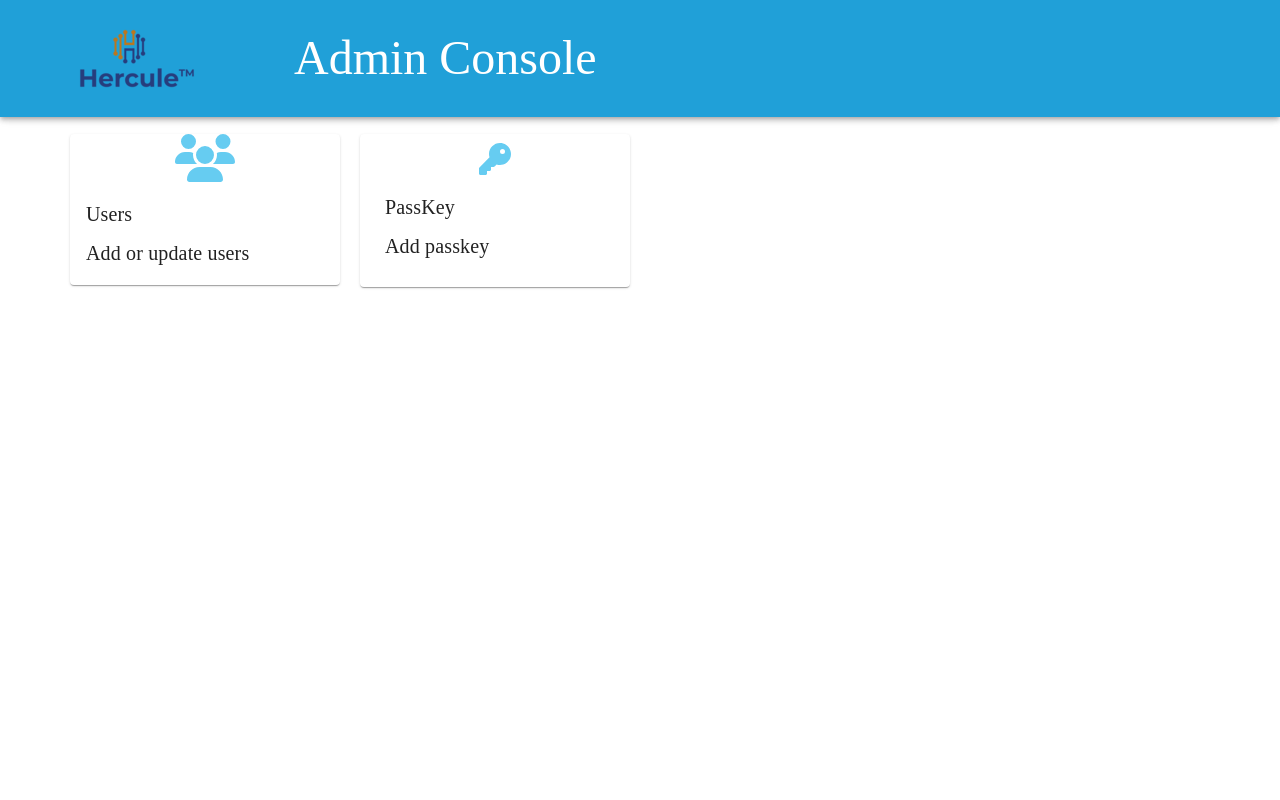
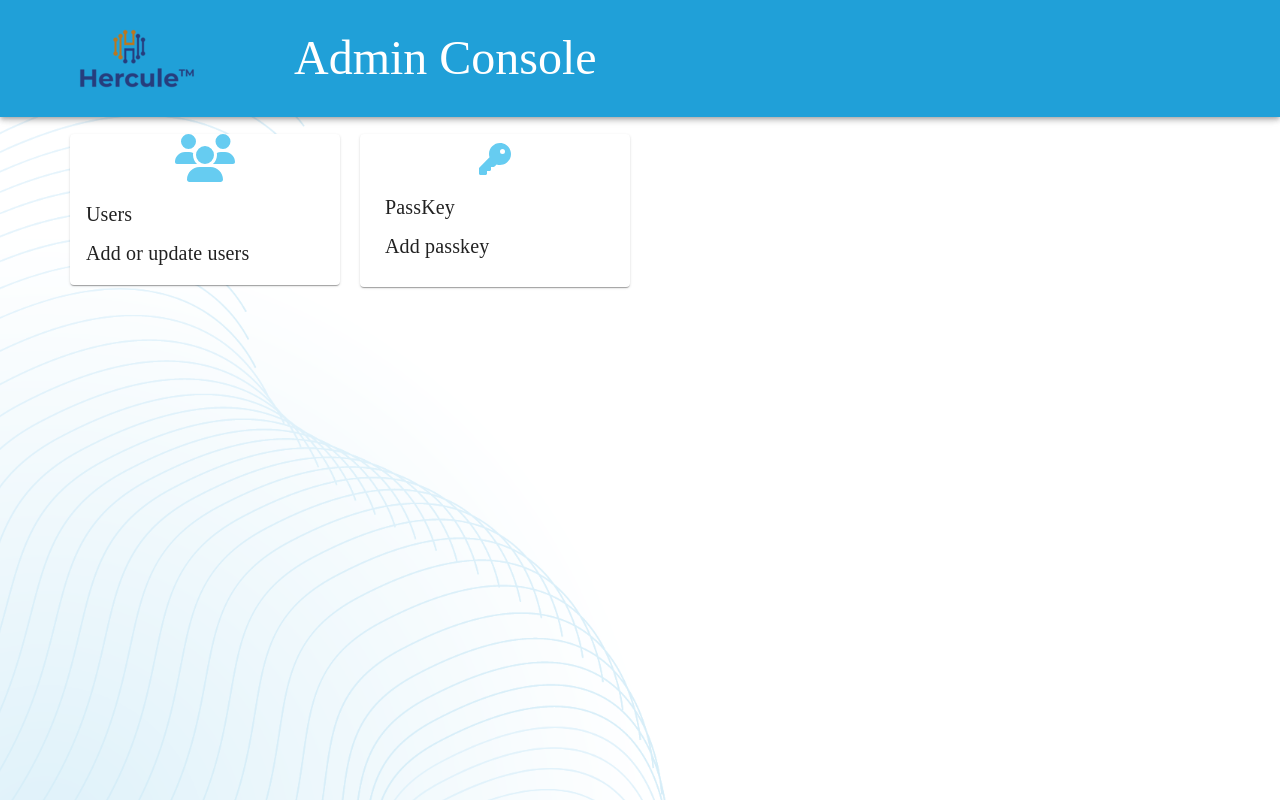
Before and after one commit to RIDDHIDEB/Manage-users, a React (Create React App) app: page / in a window 1280 px wide. Built offline with nearby package versions, Linux system fonts and the light colour scheme.

Commit message:
BG Image added

```diff
--- a/src/App.css
+++ b/src/App.css
@@ -4,3 +4,6 @@
   grid-column: 2/3;
 
 }
+body{
+  background: url('./bgImage.png');
+}
```
Also changed, not shown: src/bgImage.png (added).
